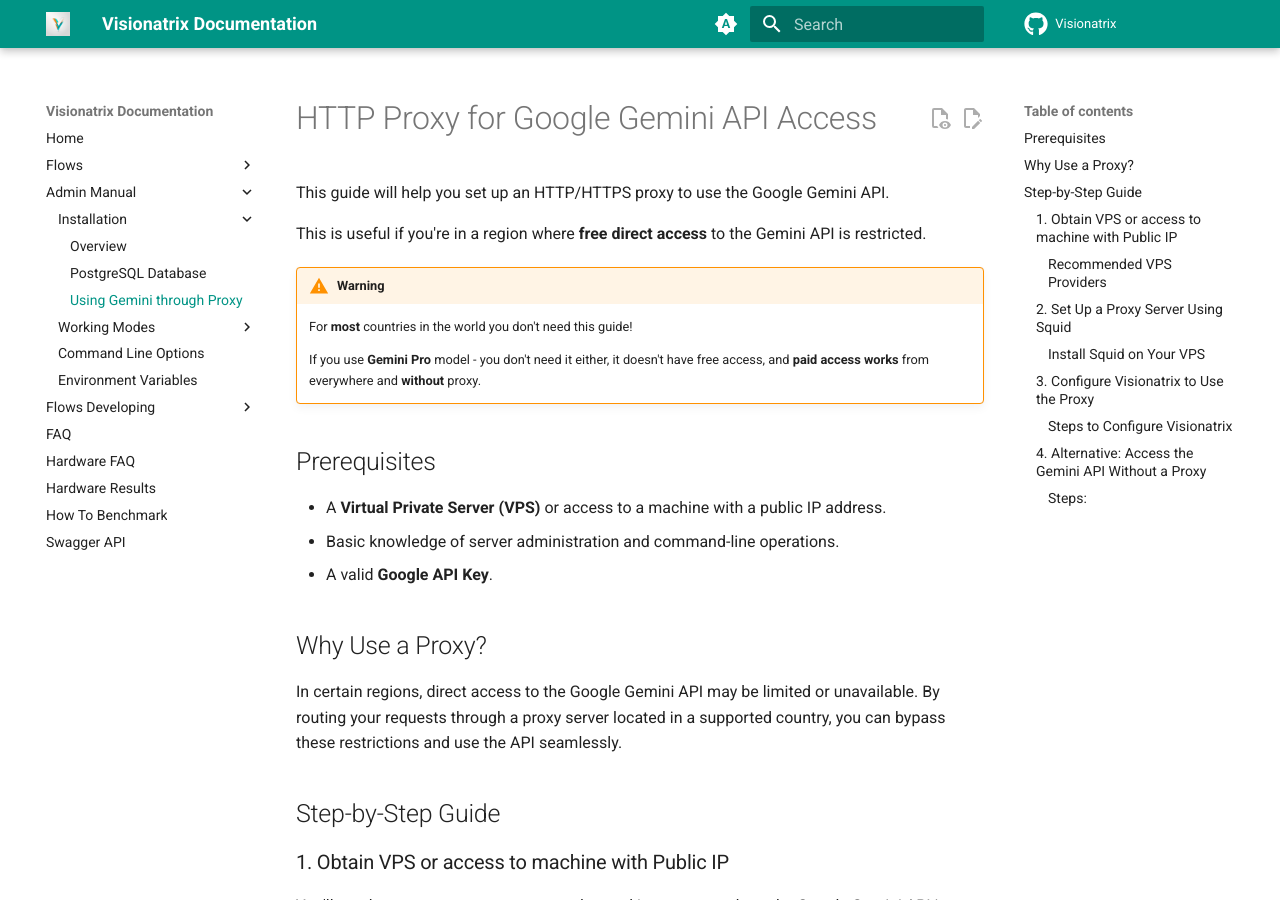
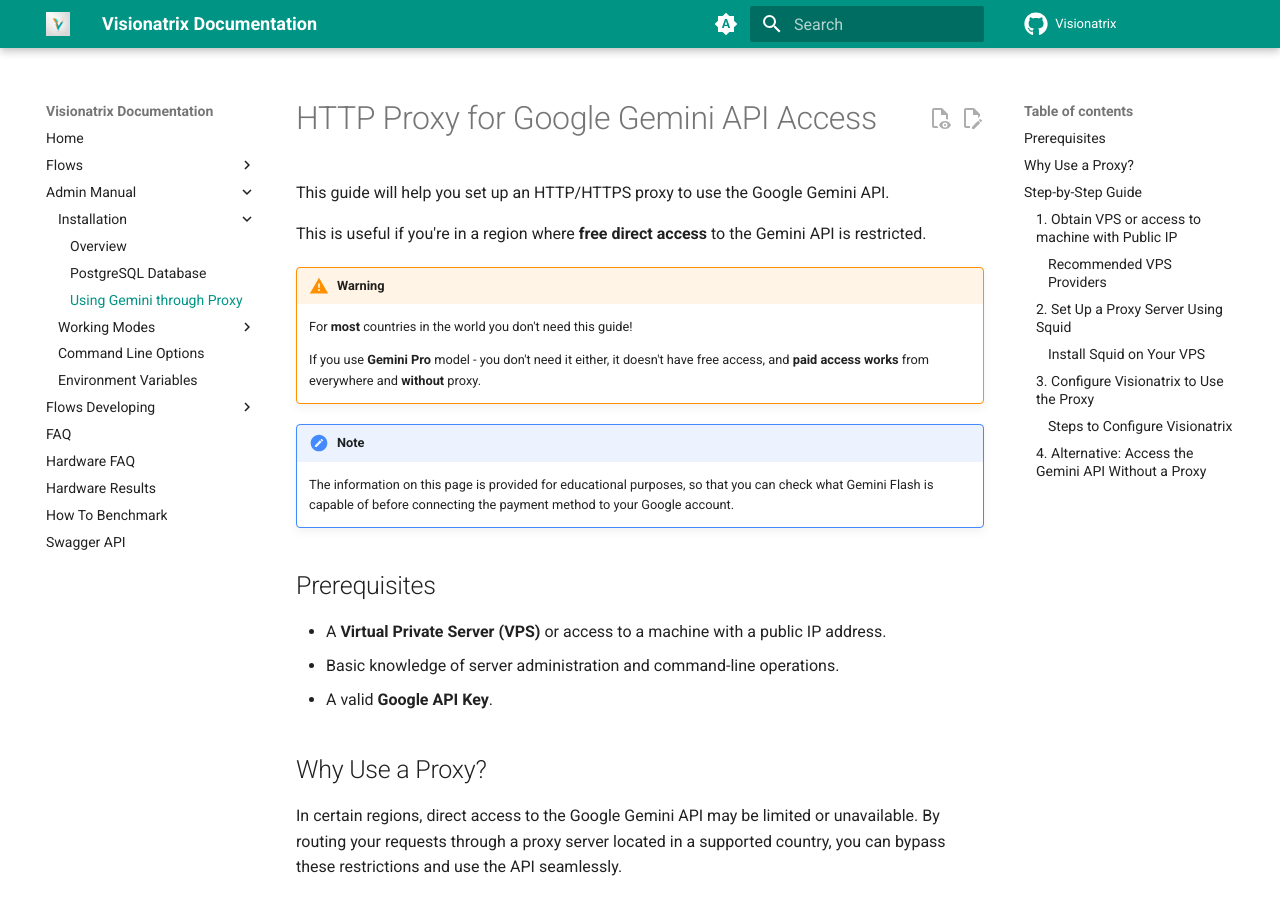
Before and after one commit to Visionatrix/VixFlowsDocs, an MkDocs documentation site: the page built from docs/AdminManual/Installation/proxy_gemini.md, in a window 1280 px wide and 900 px high. Built offline with MkDocs 1.6.1 and Material for MkDocs 9.7.7, drawn with Linux system fonts in a browser that asks for light colours; comment, search, counter and statistics services are not loaded; some of the changed text lies outside the part shown.

Commit message:
added note about educational purposes
Signed-off-by: Alexander Piskun <bigcat88@icloud.com>

```diff
--- a/docs/AdminManual/Installation/proxy_gemini.md
+++ b/docs/AdminManual/Installation/proxy_gemini.md
@@ -9,6 +9,10 @@
     For **most** countries in the world you don't need this guide!
 
     If you use **Gemini Pro** model - you don't need it either, it doesn't have free access, and **paid access works** from everywhere and **without** proxy.
+
+!!! note
+
+    The information on this page is provided for educational purposes, so that you can check what Gemini Flash is capable of before connecting the payment method to your Google account.
 
 ## Prerequisites
 
@@ -81,8 +85,6 @@
 
 If you have a payment card connected, you can access the Gemini API directly from almost any country in the world.
 
-#### Steps:
-
 1. Ensure Billing Is Set Up:
 
     - Log in to your Google Cloud Platform account.
@@ -93,7 +95,7 @@
     - Enter your **Google API Key** in the designated field.
     - Leave the **"Google Proxy"** field empty.
 
-3. Select the Gemini Model:
+3. You can select the Gemini Model to use in Visionatrix settings:
 
-     - **Gemini Flash**: An affordable option suitable for most users.
+     - **Gemini Flash**(*default*): An affordable option suitable for most users.
      - **Gemini Pro**: Offers superior results but is **not available for free**.
```
